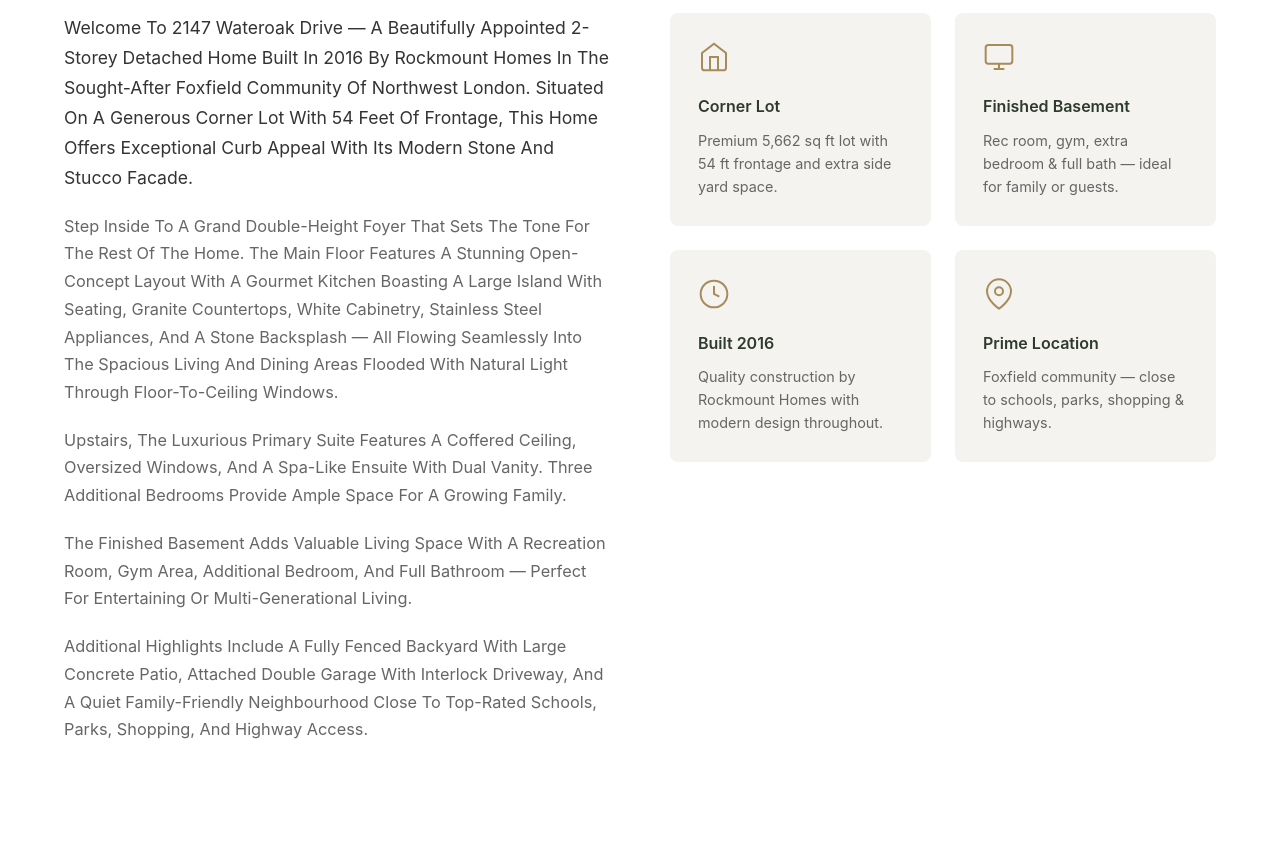
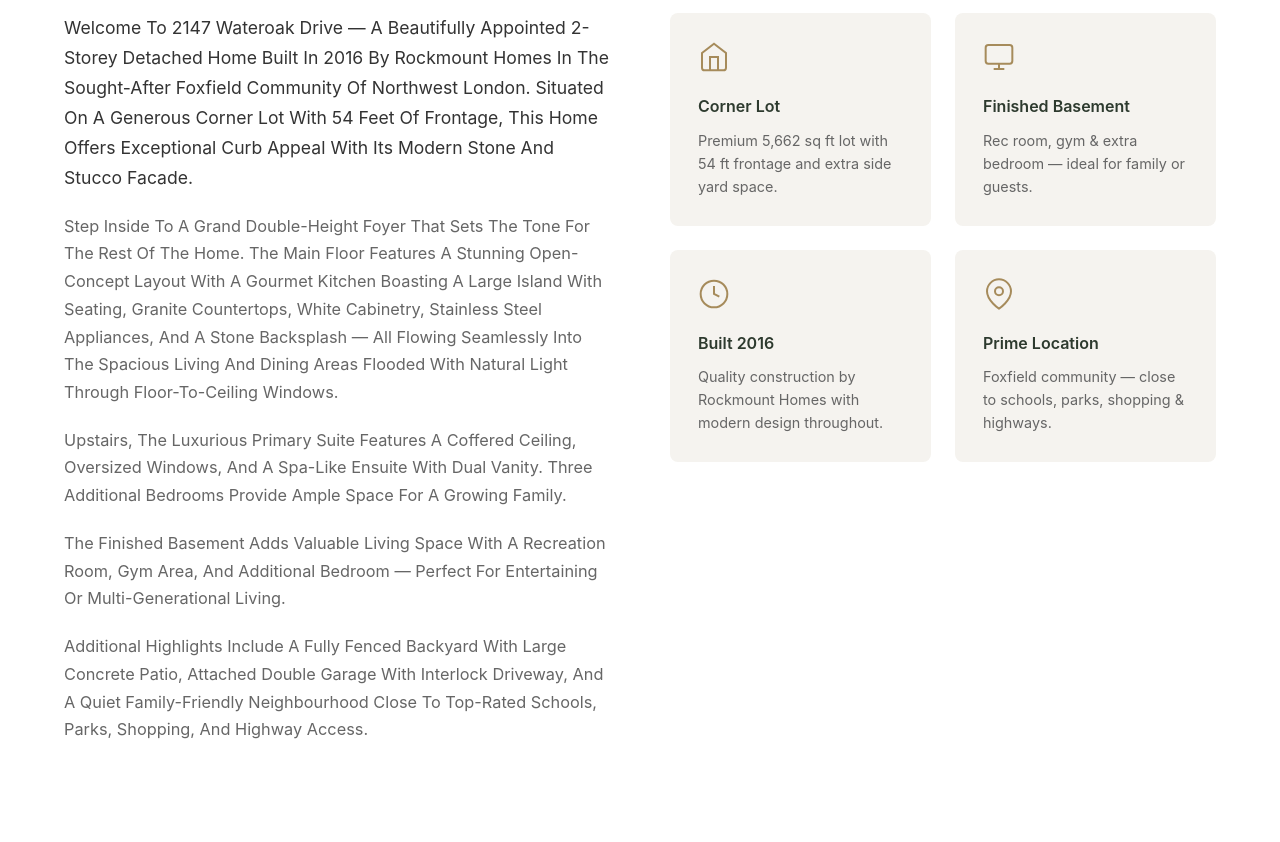
Before and after one commit to puneetpruthi11-source/2147-wateroak-dr, a plain HTML site: page index.html in a window 1280 px wide. Shown: the part 4129-4971 px from the top of the page. Drawn offline with Linux system fonts and the light colour scheme; grey boxes are pictures that could not be loaded.

Commit message:
Remove basement bathroom references, fix bedroom count in meta

```diff
--- a/index.html
+++ b/index.html
@@ -4,7 +4,7 @@
     <meta charset="UTF-8">
     <meta name="viewport" content="width=device-width, initial-scale=1.0">
     <title>2147 Wateroak Dr | Detached Home in London | Puneet Pruthi</title>
-    <meta name="description" content="Stunning 2-storey detached home at 2147 Wateroak Drive, London ON. 4 bedrooms, 2.5 baths, finished basement, double garage. Built 2016 by Rockmount Homes. Listed by Puneet Pruthi, Royal LePage Signature Realty.">
+    <meta name="description" content="Stunning 2-storey detached home at 2147 Wateroak Drive, London ON. 3+1 bedrooms, 2.5 baths, finished basement, double garage. Built 2016 by Rockmount Homes. Listed by Puneet Pruthi, Royal LePage Signature Realty.">
     <link rel="stylesheet" href="styles.css">
 </head>
 <body>
@@ -275,7 +275,7 @@
                 <p>Welcome To 2147 Wateroak Drive — A Beautifully Appointed 2-Storey Detached Home Built In 2016 By Rockmount Homes In The Sought-After Foxfield Community Of Northwest London. Situated On A Generous Corner Lot With 54 Feet Of Frontage, This Home Offers Exceptional Curb Appeal With Its Modern Stone And Stucco Facade.</p>
                 <p>Step Inside To A Grand Double-Height Foyer That Sets The Tone For The Rest Of The Home. The Main Floor Features A Stunning Open-Concept Layout With A Gourmet Kitchen Boasting A Large Island With Seating, Granite Countertops, White Cabinetry, Stainless Steel Appliances, And A Stone Backsplash — All Flowing Seamlessly Into The Spacious Living And Dining Areas Flooded With Natural Light Through Floor-To-Ceiling Windows.</p>
                 <p>Upstairs, The Luxurious Primary Suite Features A Coffered Ceiling, Oversized Windows, And A Spa-Like Ensuite With Dual Vanity. Three Additional Bedrooms Provide Ample Space For A Growing Family.</p>
-                <p>The Finished Basement Adds Valuable Living Space With A Recreation Room, Gym Area, Additional Bedroom, And Full Bathroom — Perfect For Entertaining Or Multi-Generational Living.</p>
+                <p>The Finished Basement Adds Valuable Living Space With A Recreation Room, Gym Area, And Additional Bedroom — Perfect For Entertaining Or Multi-Generational Living.</p>
                 <p>Additional Highlights Include A Fully Fenced Backyard With Large Concrete Patio, Attached Double Garage With Interlock Driveway, And A Quiet Family-Friendly Neighbourhood Close To Top-Rated Schools, Parks, Shopping, And Highway Access.</p>
             </div>
             <div class="about-features">
@@ -291,7 +291,7 @@
                         <svg width="32" height="32" viewBox="0 0 24 24" fill="none" stroke="currentColor" stroke-width="1.5"><rect x="2" y="3" width="20" height="14" rx="2"/><line x1="8" y1="21" x2="16" y2="21"/><line x1="12" y1="17" x2="12" y2="21"/></svg>
                     </div>
                     <h3>Finished Basement</h3>
-                    <p>Rec room, gym, extra bedroom &amp; full bath — ideal for family or guests.</p>
+                    <p>Rec room, gym &amp; extra bedroom — ideal for family or guests.</p>
                 </div>
                 <div class="feature-card">
                     <div class="feature-icon">
```
